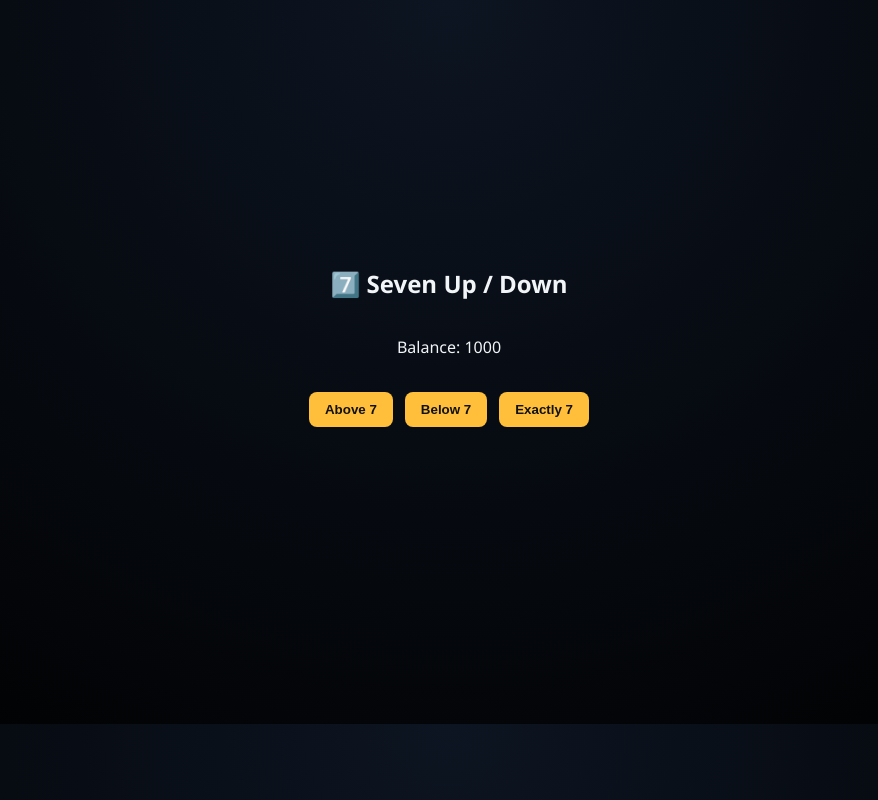
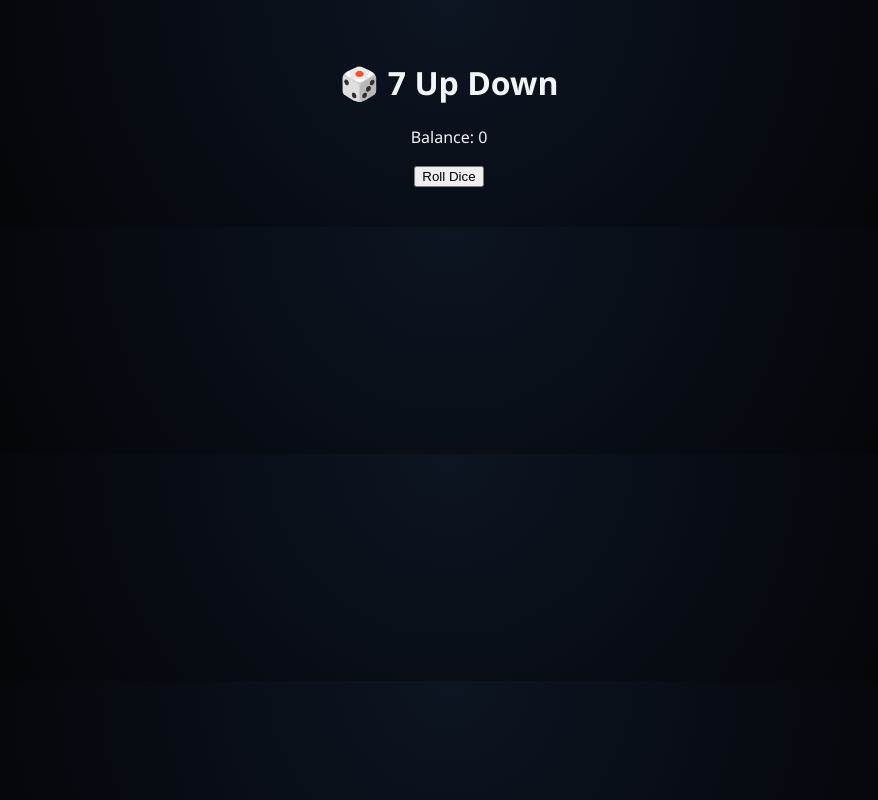
Before and after one commit to uzairop6363/alanodtuzairgame, a Next.js app: page /seven-up in a window 1280 px wide. Shown: the whole page, without its empty margins (191-1069 px from the left). Built offline with nearby package versions, Linux system fonts and the light colour scheme.

Commit message:
Update seven-up.js

```diff
--- a/pages/seven-up.js
+++ b/pages/seven-up.js
@@ -1,48 +1,25 @@
-import { useState } from 'react';
-import { playSound } from '../hooks/useSound';
+import { useState, useEffect } from "react";
+import { safeLocalStorageGet, safeLocalStorageSet } from "../utils/storage";
 
 export default function SevenUp() {
-  const [msg, setMsg] = useState('');
-  const [balance, setBalance] = useState(
-    parseInt(localStorage.getItem('milano_balance') || '1000')
-  );
+  const [balance, setBalance] = useState(0);
 
-  function play(choice) {
-    const bet = 100;
-    if (balance < bet) return alert('Not enough balance!');
-    playSound('spin.mp3');
+  useEffect(() => {
+    setBalance(parseInt(safeLocalStorageGet("balance", "0"), 10));
+  }, []);
 
-    const dice1 = Math.ceil(Math.random() * 6);
-    const dice2 = Math.ceil(Math.random() * 6);
-    const total = dice1 + dice2;
-
-    let newBalance = balance - bet;
-    let message = `Dice: ${dice1}+${dice2}=${total} - You lost!`;
-
-    if ((choice === 'up' && total > 7) || (choice === 'down' && total < 7) || (choice === 'seven' && total === 7)) {
-      let win = bet * (choice === 'seven' ? 5 : 2);
-      newBalance += win;
-      message = `Dice: ${dice1}+${dice2}=${total} - You WON ${win}!`;
-      playSound('win.mp3');
-    } else {
-      playSound('lose.mp3');
-    }
-
+  const roll = () => {
+    const dice = Math.floor(Math.random() * 12) + 1;
+    const newBalance = dice > 7 ? balance + 10 : balance - 5;
     setBalance(newBalance);
-    setMsg(message);
-    localStorage.setItem('milano_balance', newBalance);
-  }
+    safeLocalStorageSet("balance", newBalance.toString());
+  };
 
   return (
-    <div className="page center">
-      <h2>7️⃣ Seven Up / Down</h2>
+    <div style={{ textAlign: "center", padding: "40px" }}>
+      <h1>🎲 7 Up Down</h1>
       <p>Balance: {balance}</p>
-      <div style={{ display:'flex', gap:12, margin:18 }}>
-        <button className="btn" onClick={() => play('up')}>Above 7</button>
-        <button className="btn" onClick={() => play('down')}>Below 7</button>
-        <button className="btn" onClick={() => play('seven')}>Exactly 7</button>
-      </div>
-      <p>{msg}</p>
+      <button onClick={roll}>Roll Dice</button>
     </div>
   );
-  }
+}
```
